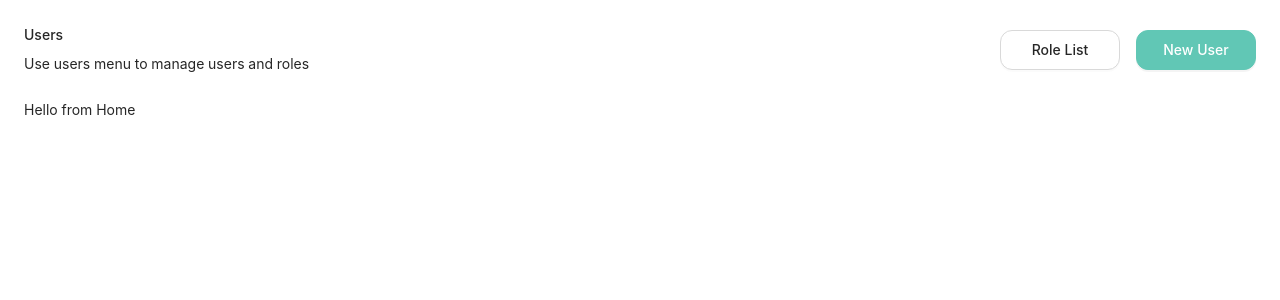
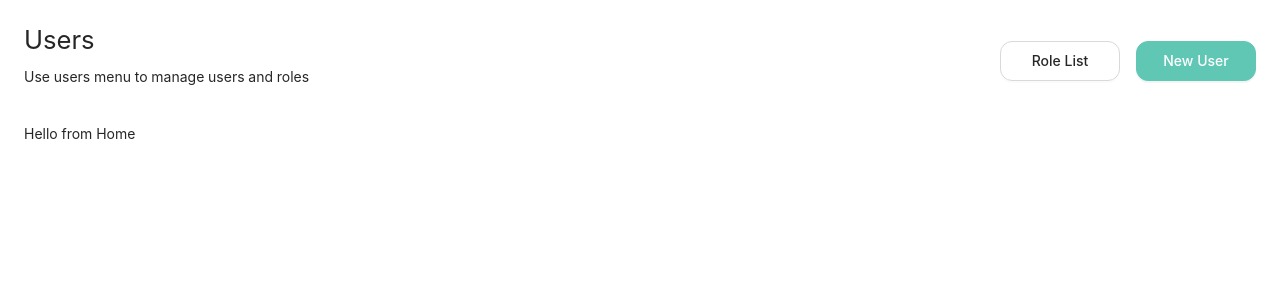
Before and after one commit to restuba/efishery-crud, a React (Create React App) app: page / in a window 1280 px wide. Shown: the top 300 px of the page. Built offline with nearby package versions, Linux system fonts and the light colour scheme.

Commit message:
feat(components): add typography component

```diff
--- a/src/components/atoms/index.js
+++ b/src/components/atoms/index.js
@@ -1,2 +1,3 @@
 export { default as Button } from './button';
 export { default as Select } from './select';
+export { default as Typography } from './typography';
--- /dev/null
+++ b/src/components/atoms/typography/index.js
@@ -0,0 +1,43 @@
+import React from 'react';
+import Wrapper from './style';
+import { tags, initialValues } from '../../../configs';
+
+const Index = (props) => {
+  const {
+    tag, // type: string
+    size, // type: number
+    weight, // type: number
+    unit, // type: string
+    block, // type: boolean
+    variant, // type: string
+    color, // type: string
+    children, // type: node
+    fit, // type: boolean
+    ...otherProps
+  } = props;
+
+  const Component = tags[tag] || 'div';
+  const sizeProps = { ...initialValues.size, ...size };
+  const weightProps = weight || initialValues.weight;
+  const unitProps = unit || initialValues.unit;
+  const blockProps = block || initialValues.block;
+
+  return (
+    <Wrapper
+      className="component_font_wrapper"
+      size={sizeProps}
+      weight={weightProps}
+      unit={unitProps}
+      block={blockProps}
+      color={color}
+      fit={fit}
+      variant={variant}
+      // eslint-disable-next-line react/jsx-props-no-spreading
+      {...otherProps}
+    >
+      <Component className="component_font">{children}</Component>
+    </Wrapper>
+  );
+};
+
+export default Index;
--- /dev/null
+++ b/src/components/atoms/typography/style.js
@@ -0,0 +1,45 @@
+import styled from 'styled-components';
+import { breakpoints, variants } from '../../../configs';
+
+const Wrapper = styled.div`
+  display: ${({ block }) => {
+    return block ? 'block' : 'inline-block';
+  }};
+  .component_font {
+    color: ${({ theme, color, fit }) => {
+      if (fit) return theme.background;
+      return color || theme.text;
+    }};
+    font-size: ${({ size, unit, variant = {} }) => {
+      const getVariant = variants[variant?.sm];
+      if (getVariant) return getVariant['font-size'] + unit;
+      return size.sm + unit;
+    }};
+    line-height: ${({ variant = {} }) => {
+      const getVariant = variants[variant?.sm];
+      if (getVariant) return getVariant['line-height'];
+      return 'normal';
+    }};
+    font-weight: ${({ weight }) => {
+      return weight;
+    }};
+    letter-spacing: normal;
+  }
+
+  @media screen and (min-width: ${breakpoints.md}) {
+    .component_font {
+      font-size: ${({ size, unit, variant = {} }) => {
+        const getVariant = variants[variant?.md];
+        if (getVariant) return getVariant['font-size'] + unit;
+        return size.md + unit;
+      }};
+      line-height: ${({ variant = {} }) => {
+        const getVariant = variants[variant?.sm];
+        if (getVariant) return getVariant['line-height'];
+        return 'normal';
+      }};
+    }
+  }
+`;
+
+export default Wrapper;
--- a/src/components/molecules/pageTitle/index.js
+++ b/src/components/molecules/pageTitle/index.js
@@ -1,4 +1,5 @@
 import React from 'react';
+import { Typography } from '../../atoms';
 import Wrapper from './style';
 
 const Index = (props) => {
@@ -11,8 +12,12 @@ const Index = (props) => {
   return (
     <Wrapper>
       <div className="components_page_title_main">
-        <h4>{title}</h4>
-        <span>{subtitle}</span>
+        <Typography tag="h4" block size={{ sm: 1.4, md: 1.6 }}>
+          {title}
+        </Typography>
+        <Typography tag="p" block size={{ sm: 14, md: 14 }} unit="px">
+          {subtitle}
+        </Typography>
       </div>
       <div className="components_page_title_additional">
         {button1}
--- /dev/null
+++ b/src/configs/fonts.js
@@ -0,0 +1,67 @@
+export const tags = {
+  h1: 'h1',
+  h2: 'h2',
+  h3: 'h3',
+  h4: 'h4',
+  h5: 'h5',
+  h6: 'h6',
+  p: 'p',
+};
+
+// default unit rem
+export const variants = {
+  header1: {
+    'font-size': 2.86,
+    'line-height': 1.3,
+  },
+  header2: {
+    'font-size': 2.3,
+    'line-height': 1.3,
+  },
+  header3: {
+    'font-size': 2,
+    'line-height': 1.3,
+  },
+  header4: {
+    'font-size': 1.7,
+    'line-height': 1.3,
+  },
+  header5: {
+    'font-size': 1.4,
+    'line-height': 1.4,
+  },
+  header6: {
+    'font-size': 1.14,
+    'line-height': 1.4,
+  },
+  body14: {
+    'font-size': 0.875,
+    'line-height': 1.6,
+  },
+  body16: {
+    'font-size': 1,
+    'line-height': 1.6,
+  },
+  body18: {
+    'font-size': 1.125,
+    'line-height': 1.6,
+  },
+  body24: {
+    'font-size': 1.5,
+    'line-height': 1.6,
+  },
+  body36: {
+    'font-size': 2.25,
+    'line-height': 2.935,
+  },
+};
+
+export const initialValues = {
+  size: {
+    sm: 0.875,
+    md: 1,
+  },
+  weight: 400,
+  unit: 'rem',
+  block: false,
+};
--- a/src/configs/index.js
+++ b/src/configs/index.js
@@ -3,3 +3,4 @@ export * from './storage';
 export * from './rest';
 export * from './breakpoints';
 export * from './colors';
+export * from './fonts';
```
